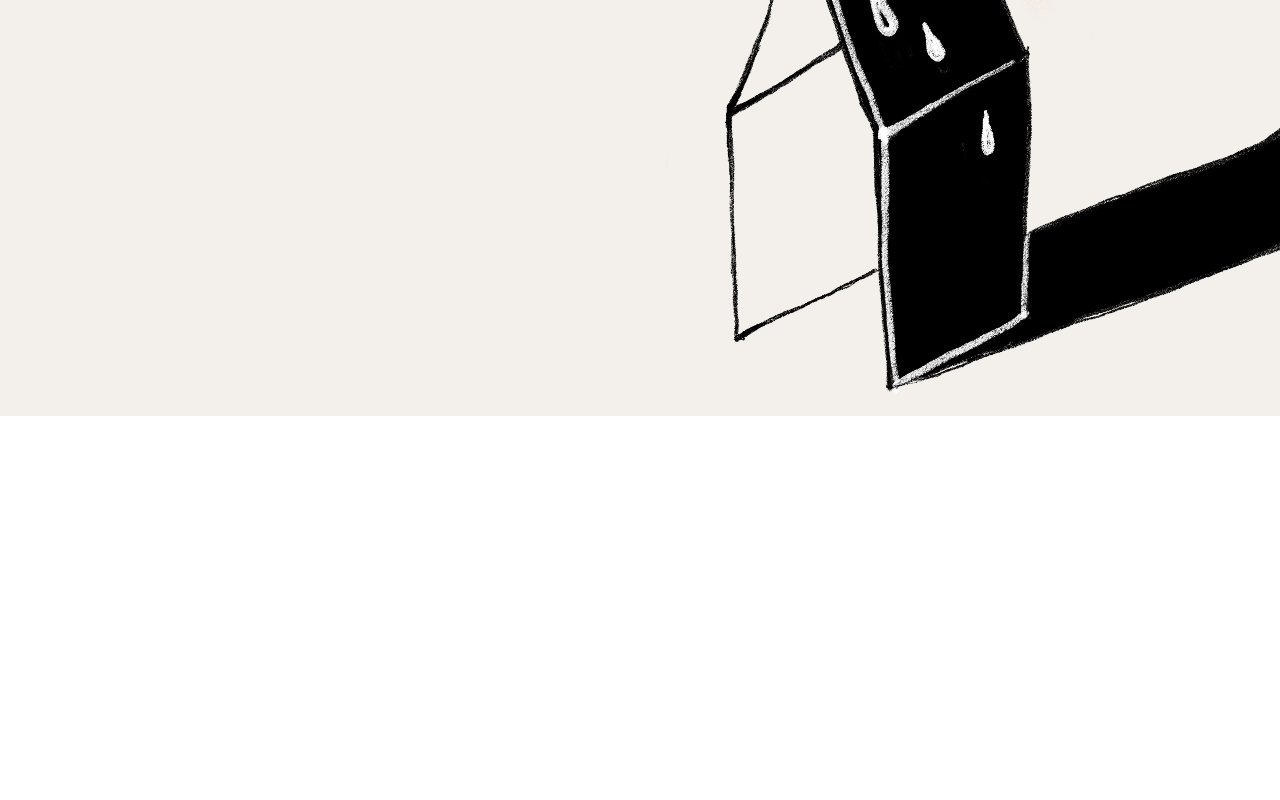
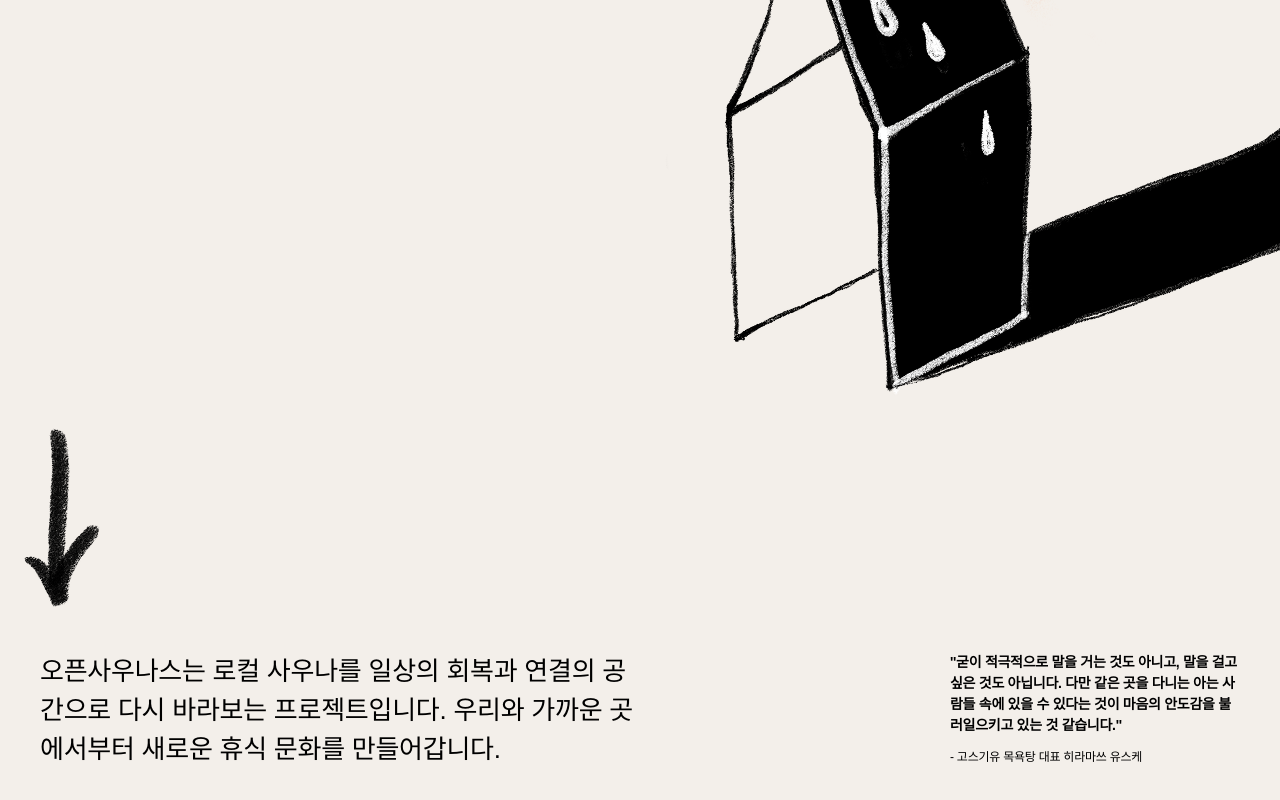
Before and after one commit to OpenSaunas/next.js-opensaunas-landingpage, a Next.js app: page / in a window 1280 px wide. Shown: the part 444-1244 px from the top of the page. Before the commit the page ends 860 px from the top, so only its background shows below. Built offline with nearby package versions, Linux system fonts and the light colour scheme; a web font is replaced by a local one.

Commit message:
[Feat]: Info Section 구현

```diff
--- a/app/globals.css
+++ b/app/globals.css
@@ -16,7 +16,10 @@
 }
 
 /* 기본 body 스타일 */
+html,
 body {
   background-color: var(--background);
   color: var(--foreground);
+  overscroll-behavior-y: none;
+  scroll-behavior: smooth;
 }
--- a/app/page.tsx
+++ b/app/page.tsx
@@ -1,9 +1,15 @@
-import Hero from '@/components/sections/Hero';
+import InfoSection from '@/components/sections/InfoSection';
+import HeroSection from '@/components/sections/HeroSection';
+import MainImageSection from '@/components/sections/MainImageSection';
+import AboutSection from '@/components/sections/AboutSection';
 
 export default function Home() {
   return (
     <div>
-      <Hero />
+      <HeroSection />
+      <InfoSection />
+      <MainImageSection />
+      <AboutSection />
     </div>
   );
 }
--- /dev/null
+++ b/components/sections/ArrowSection.tsx
@@ -0,0 +1,20 @@
+import Image from 'next/image';
+
+const ArrowSection = () => {
+  return (
+    <section className="flex">
+      {/* Arrow */}
+      <div className="flex justify-start items-center w-full pt-5 min-[1080px]:pt-0">
+        <Image
+          src="/img_arrow.png"
+          alt="Arrow"
+          width={58}
+          height={118}
+          className="w-[58px] h-[118px] min-[1080px]:w-[116px] min-[1080px]:h-[236px]"
+        />
+      </div>
+    </section>
+  );
+};
+
+export default ArrowSection;
--- a/components/sections/Hero.tsx
+++ b/components/sections/HeroSection.tsx
@@ -1,6 +1,6 @@
 import Image from 'next/image';
 
-const Hero = () => {
+const HeroSection = () => {
   return (
     <section className="relative flex flex-col w-full items-start px-4 min-[1080px]:px-10 pt-2.5 min-[1080px]:pt-5 pb-20 min-[1080px]:pb-[400px] bg-[#F3EFEA]">
       {/* Text */}
@@ -28,4 +28,4 @@ const Hero = () => {
   );
 };
 
-export default Hero;
+export default HeroSection;
--- /dev/null
+++ b/components/sections/InfoSection.tsx
@@ -0,0 +1,15 @@
+import InfoTextSection from './InfoTextSection';
+import ArrowSection from './ArrowSection';
+
+const InfoSection = () => {
+  return (
+    <section className="relative flex flex-col bg-[#F3EFEA]">
+      {/* Arrow */}
+      <ArrowSection />
+      {/* Text */}
+      <InfoTextSection />
+    </section>
+  );
+};
+
+export default InfoSection;
--- /dev/null
+++ b/components/sections/InfoTextSection.tsx
@@ -0,0 +1,41 @@
+const InfoTextSection = () => {
+  return (
+    <section
+      className="
+        grid w-full
+        grid-cols-1 min-[1080px]:grid-cols-2
+        gap-[100px] min-[1080px]:gap-0
+        px-4 min-[1080px]:px-10
+        pb-[60px] min-[1080px]:pb-[200px]
+    "
+    >
+      {/* First TextBox */}
+      <div className="w-1/2 min-[1080px]:w-full">
+        <p className="text-[22px] min-[1080px]:text-[26px] font-kopub-batang font-light leading-1.54 tracking-[-0.01em] text-black wrap-break-word">
+          오픈사우나스는 로컬 사우나를 일상의 회복과 연결의 공간으로 다시 바라보는 프로젝트입니다. 우리와 가까운
+          곳에서부터 새로운 휴식 문화를 만들어갑니다.
+        </p>
+      </div>
+      {/* Second TextBox */}
+      <div
+        className="
+        flex flex-col
+        gap-3
+        font-kopub-batang text-black
+        w-[290px]
+        justify-self-end
+      "
+      >
+        <p className="text-[12px] min-[1080px]:text-[14px] font-bold leading-1.68 tracking-[-0.02em] wrap-break-word">
+          &apos;&apos;굳이 적극적으로 말을 거는 것도 아니고, 말을 걸고 싶은 것도 아닙니다. 다만 같은 곳을 다니는 아는
+          사람들 속에 있을 수 있다는 것이 마음의 안도감을 불러일으키고 있는 것 같습니다.&apos;&apos;
+        </p>
+        <p className="text-[12px] font-light leading-1.61 tracking-[-0.02em] wrap-break-word">
+          - 고스기유 목욕탕 대표 히라마쓰 유스케
+        </p>
+      </div>
+    </section>
+  );
+};
+
+export default InfoTextSection;
```
